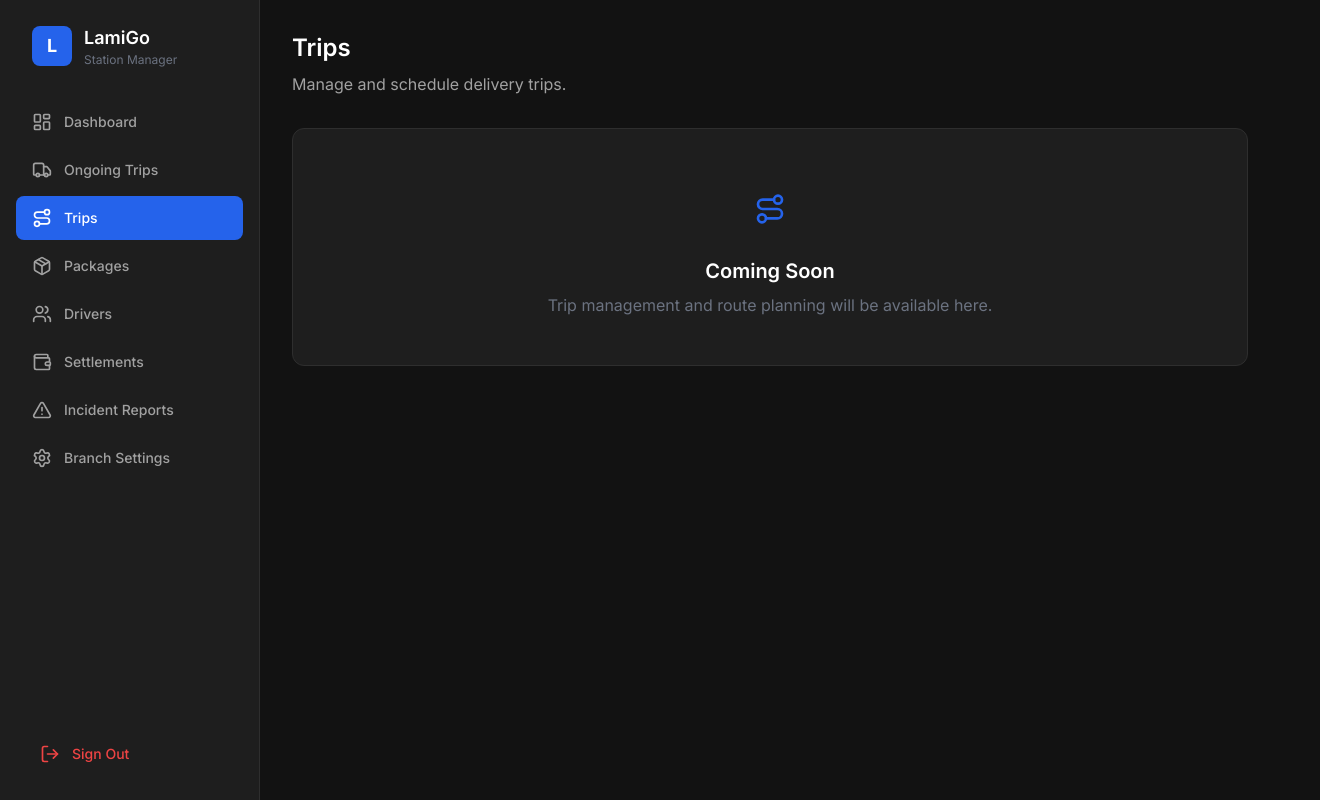
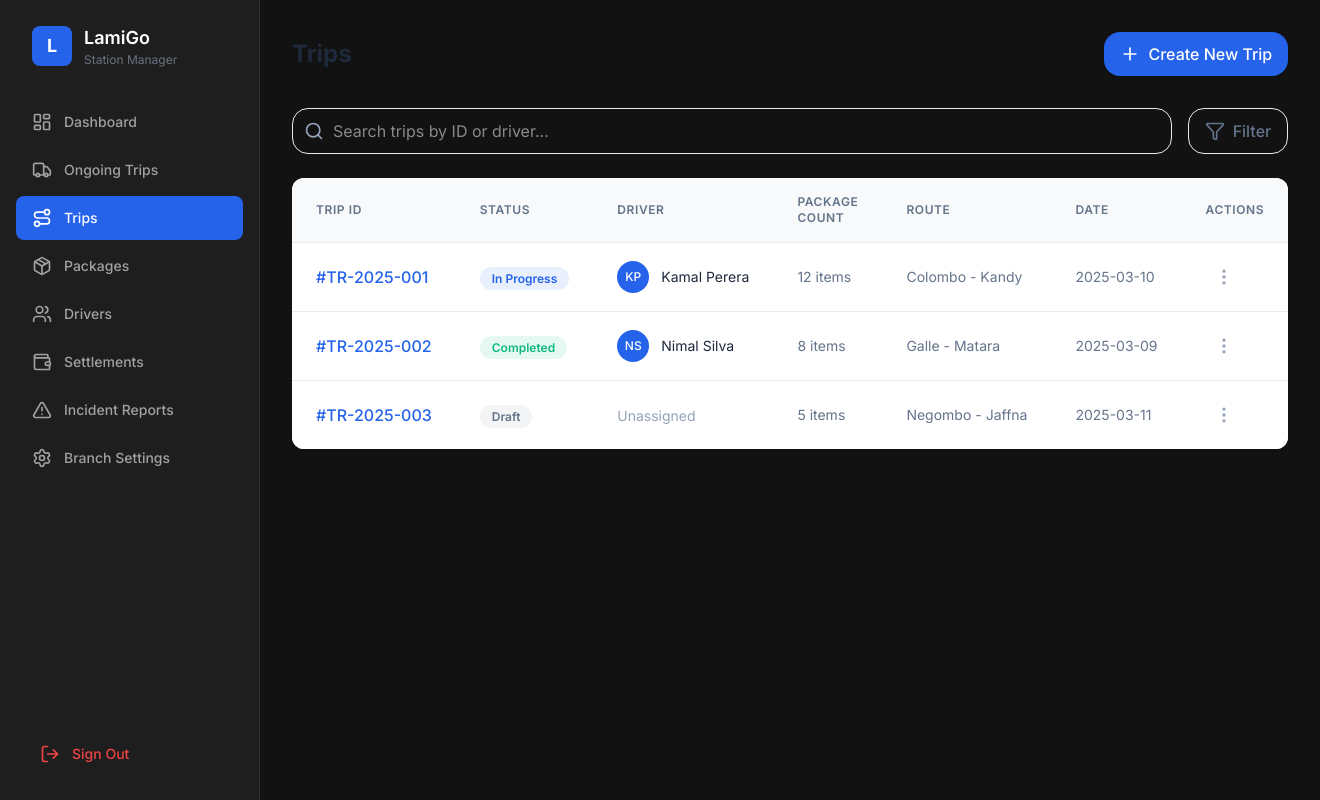
Before and after one commit to chanul26/lamigo-platform, a Next.js app in the folder web-portals/station-manager/: page /trips in a window 1280 px wide. Shown: the whole page, 1320 px wide, since content can reach past the window. Built offline with nearby package versions, Linux system fonts and the light colour scheme.

Commit message:
Refactor TripsPage with enhanced UI and search functionality

```diff
--- a/web-portals/station-manager/app/trips/page.tsx
+++ b/web-portals/station-manager/app/trips/page.tsx
@@ -1,47 +1,172 @@
-import { Route } from 'lucide-react';
+// app/trips/page.tsx - Full version with proper design
+'use client'
+
+import { useState } from 'react'
+import { Search, Plus, MoreVertical, Filter } from 'lucide-react'
+import Link from 'next/link'
+
+interface Trip {
+  id: string
+  status: 'Progress' | 'Draft' | 'Completed'
+  driver: string
+  driverInitials: string
+  packageCount: number
+  route: string
+  date: string
+}
+
+const mockTrips: Trip[] = [
+  {
+    id: '#TR-2025-001',
+    status: 'In Progress',
+    driver: 'Kamal Perera',
+    driverInitials: 'KP',
+    packageCount: 12,
+    route: 'Colombo - Kandy',
+    date: '2025-03-10'
+  },
+  {
+    id: '#TR-2025-002',
+    status: 'Completed',
+    driver: 'Nimal Silva',
+    driverInitials: 'NS',
+    packageCount: 8,
+    route: 'Galle - Matara',
+    date: '2025-03-09'
+  },
+  {
+    id: '#TR-2025-003',
+    status: 'Draft',
+    driver: null,
+    driverInitials: '',
+    packageCount: 5,
+    route: 'Negombo - Jaffna',
+    date: '2025-03-11'
+  },
+
+]
 
 export default function TripsPage() {
+  const [searchTerm, setSearchTerm] = useState('')
+  const [trips] = useState(mockTrips)
+
+  const filteredTrips = trips.filter(trip =>
+    trip.id.toLowerCase().includes(searchTerm.toLowerCase()) ||
+    (trip.driver && trip.driver.toLowerCase().includes(searchTerm.toLowerCase()))
+  )
+
   return (
     <div className="p-8">
-      <div className="mb-8">
-        <h1
-          className="text-2xl font-semibold mb-2"
-          style={{ color: 'var(--text-primary)' }}
-        >
-          Trips
-        </h1>
-        <p style={{ color: 'var(--text-secondary)' }}>
-          Manage and schedule delivery trips.
-        </p>
+      {/* Header */}
+      <div className="flex justify-between items-center mb-8">
+        <h1 className="text-2xl font-bold text-[#1e293b]">Trips</h1>
+        <button className="bg-[#2563eb] text-white px-4 py-2.5 rounded-lg flex items-center space-x-2 hover:bg-[#1d4ed8] transition-colors shadow-sm">
+          <Plus className="w-5 h-5" />
+          <span className="font-medium">Create New Trip</span>
+        </button>
       </div>
 
-      {/* Coming Soon Card */}
-      <div
-        className="p-12 rounded-[var(--border-radius)] text-center"
-        style={{
-          backgroundColor: 'var(--card-bg)',
-          border: '1px solid var(--border-color)',
-        }}
-      >
-        <div
-          className="w-16 h-16 mx-auto mb-4 rounded-[var(--border-radius)] flex items-center justify-center"
-          style={{
-            backgroundColor: 'var(--primary-blue)20',
-            color: 'var(--primary-blue)',
-          }}
-        >
-          <Route size={32} />
+      {/* Search and Filter Bar */}
+      <div className="flex space-x-4 mb-6">
+        <div className="flex-1 relative">
+          <Search className="absolute left-3 top-1/2 transform -translate-y-1/2 text-[#94a3b8] w-5 h-5" />
+          <input
+            type="text"
+            placeholder="Search trips by ID or driver..."
+            className="w-full pl-10 pr-4 py-2.5 border border-[#e9ecef] rounded-lg focus:outline-none focus:ring-2 focus:ring-[#2563eb] focus:border-transparent"
+            value={searchTerm}
+            onChange={(e) => setSearchTerm(e.target.value)}
+          />
         </div>
-        <h2
-          className="text-xl font-semibold mb-2"
-          style={{ color: 'var(--text-primary)' }}
-        >
-          Coming Soon
-        </h2>
-        <p style={{ color: 'var(--text-muted)' }}>
-          Trip management and route planning will be available here.
-        </p>
+        <button className="px-4 py-2.5 border border-[#e9ecef] rounded-lg text-[#64748b] hover:bg-[#f3f4f6] flex items-center space-x-2 transition-colors">
+          <Filter className="w-5 h-5" />
+          <span className="font-medium">Filter</span>
+        </button>
+      </div>
+
+      {/* Trips Table */}
+      <div className="bg-white rounded-xl shadow-sm overflow-hidden">
+        <table className="min-w-full divide-y divide-[#e9ecef]">
+          <thead className="bg-[#f8f9fa]">
+            <tr>
+              <th className="px-6 py-4 text-left text-xs font-semibold text-[#64748b] uppercase tracking-wider">
+                Trip ID
+              </th>
+              <th className="px-6 py-4 text-left text-xs font-semibold text-[#64748b] uppercase tracking-wider">
+                Status
+              </th>
+              <th className="px-6 py-4 text-left text-xs font-semibold text-[#64748b] uppercase tracking-wider">
+                Driver
+              </th>
+              <th className="px-6 py-4 text-left text-xs font-semibold text-[#64748b] uppercase tracking-wider">
+                Package Count
+              </th>
+              <th className="px-6 py-4 text-left text-xs font-semibold text-[#64748b] uppercase tracking-wider">
+                Route
+              </th>
+              <th className="px-6 py-4 text-left text-xs font-semibold text-[#64748b] uppercase tracking-wider">
+                Date
+              </th>
+              <th className="px-6 py-4 text-left text-xs font-semibold text-[#64748b] uppercase tracking-wider">
+                Actions
+              </th>
+            </tr>
+          </thead>
+          <tbody className="bg-white divide-y divide-[#e9ecef]">
+            {filteredTrips.map((trip) => (
+              <tr key={trip.id} className="hover:bg-[#f8f9fa] transition-colors">
+                <td className="px-6 py-4 whitespace-nowrap">
+                  <Link href={`/trips/${trip.id}`} className="text-[#2563eb] hover:text-[#1d4ed8] font-medium">
+                    {trip.id}
+                  </Link>
+                </td>
+                <td className="px-6 py-4 whitespace-nowrap">
+                  <span className={`px-3 py-1 text-xs font-semibold rounded-full ${
+                    trip.status === 'In Progress' ? 'bg-[#2563eb]/10 text-[#2563eb]' :
+                    trip.status === 'Completed' ? 'bg-[#10b981]/10 text-[#10b981]' :
+                    'bg-[#f3f4f6] text-[#64748b]'
+                  }`}>
+                    {trip.status}
+                  </span>
+                </td>
+                <td className="px-6 py-4 whitespace-nowrap">
+                  {trip.driver ? (
+                    <div className="flex items-center space-x-3">
+                      <div className="w-8 h-8 bg-[#2563eb] rounded-full flex items-center justify-center">
+                        <span className="text-white text-xs font-medium">{trip.driverInitials}</span>
+                      </div>
+                      <span className="text-sm text-[#1e293b]">{trip.driver}</span>
+                    </div>
+                  ) : (
+                    <span className="text-sm text-[#94a3b8]">Unassigned</span>
+                  )}
+                </td>
+                <td className="px-6 py-4 whitespace-nowrap text-sm text-[#64748b]">
+                  {trip.packageCount} items
+                </td>
+                <td className="px-6 py-4 whitespace-nowrap text-sm text-[#64748b]">
+                  {trip.route}
+                </td>
+                <td className="px-6 py-4 whitespace-nowrap text-sm text-[#64748b]">
+                  {trip.date}
+                </td>
+                <td className="px-6 py-4 whitespace-nowrap">
+                  <button className="p-2 text-[#94a3b8] hover:text-[#64748b] hover:bg-[#f3f4f6] rounded-lg transition-colors">
+                    <MoreVertical className="w-5 h-5" />
+                  </button>
+                </td>
+              </tr>
+            ))}
+          </tbody>
+        </table>
+
+        {/* Empty State */}
+        {filteredTrips.length === 0 && (
+          <div className="px-6 py-12 text-center">
+            <p className="text-[#94a3b8]">No trips found matching your search criteria</p>
+          </div>
+        )}
       </div>
     </div>
-  );
+  )
 }
```
